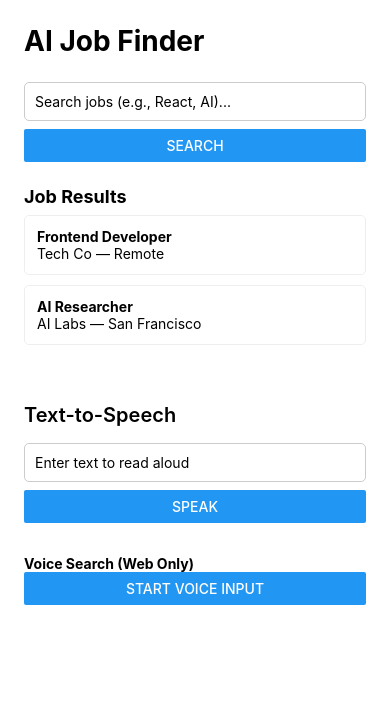
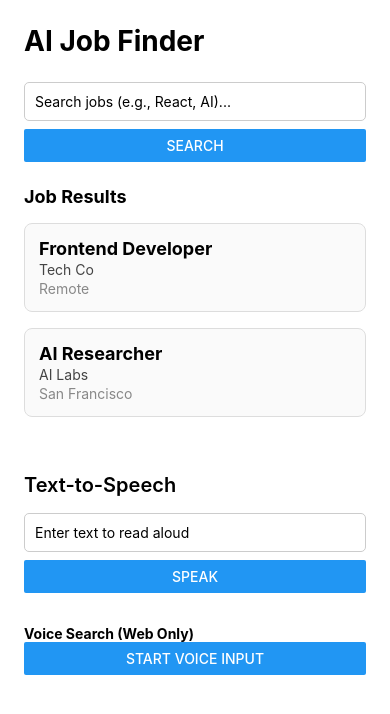
Before and after one commit to himshisigmund/assistjobs, a React Native app in the folder frontend/: screen / in a window 390 px wide. Shown: the top 714 px of the page. Built offline with nearby package versions, Linux system fonts and the light colour scheme.

Commit message:
Update JobList.js

```diff
--- a/frontend/components/JobList.js
+++ b/frontend/components/JobList.js
@@ -1,13 +1,9 @@
 import React from "react";
 import { View, Text, FlatList, StyleSheet } from "react-native";
+import JobCard from "./JobCard";
 
 export default function JobList({ jobs }) {
-  const renderItem = ({ item }) => (
-    <View style={styles.jobCard}>
-      <Text style={styles.title}>{item.title}</Text>
-      <Text>{item.company} — {item.location}</Text>
-    </View>
-  );
+  const renderItem = ({ item }) => <JobCard job={item} />;
 
   return (
     <View style={styles.container}>
@@ -25,6 +21,4 @@ export default function JobList({ jobs }) {
 const styles = StyleSheet.create({
   container: { marginTop: 24 },
   heading: { fontSize: 18, fontWeight: "bold", marginBottom: 8 },
-  jobCard: { padding: 12, borderWidth: 1, borderColor: "#eee", borderRadius: 5, marginBottom: 10 },
-  title: { fontWeight: "bold" },
 });
```
